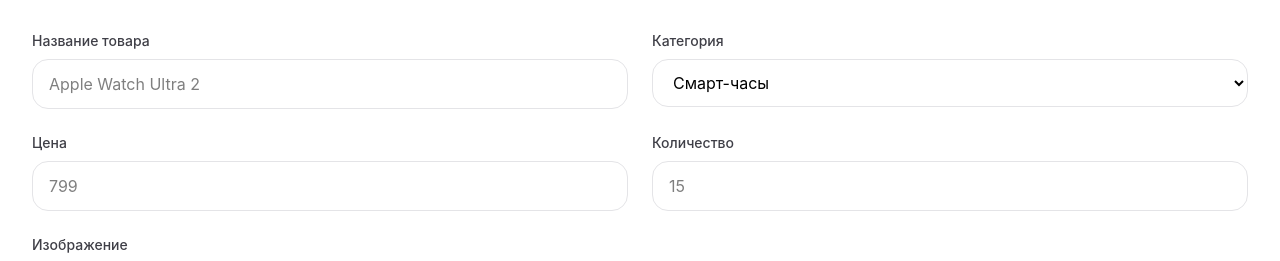
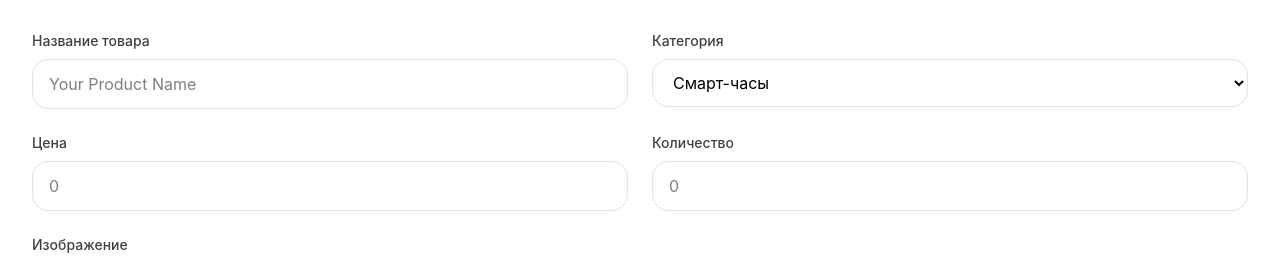
Before and after one commit to Kaytomii/react_project, a React (Vite) app: page / in a window 1280 px wide. Shown: the part 537-798 px from the top of the page. Built offline with nearby package versions, Linux system fonts and the light colour scheme.

Commit message:
write AddProduct

```diff
--- a/src/App.tsx
+++ b/src/App.tsx
@@ -1,13 +1,15 @@
 import './App.css'
 import ProductsList from "./components/ProductsList";
 import AddProduct from "./components/AddProduct";
+import productdata from "./models/Products.ts"
+import {useState} from "react";
 
 function App() {
+    const [products, setProducts] = useState(productdata);
     return (
         <>
-           <ProductsList>
-        </ProductsList>
-            <AddProduct/>
+           <ProductsList products={products}/>
+            <AddProduct setProducts={setProducts} products={products}/>
         </>
     )
 }
--- a/src/components/AddProduct.tsx
+++ b/src/components/AddProduct.tsx
@@ -1,6 +1,21 @@
-const AddProduct = () => {
+import Products from "../models/Products.ts";
+import type {ProductType} from "../types/ProductType.ts";
+import {type ChangeEvent, type SubmitEvent, useState} from "react";
+
+type CreateProductProps = {
+    products: ProductType[];
+    setProducts: (products: ProductType[]) => void;
+}
+const AddProduct = ({products, setProducts}:CreateProductProps) => {
+    const [image, setImage] = useState<string>("");
+    const [count, setCount] = useState<string>("");
+    const [price, setPrice] = useState<string>("");
+    const [title, setTitle] = useState<string>("");
+    const handlerSubmit = (e: SubmitEvent<HTMLFormElement>) => {
+        e.preventDefault();
+    }
     return (
-        <form className="w-full rounded-3xl bg-white p-8 shadow-xl">
+        <form onSubmit={handlerSubmit} className="w-full rounded-3xl bg-white p-8 shadow-xl">
             <h2 className="mb-8 text-3xl font-bold text-zinc-900">
                 Новый товар
             </h2>
@@ -12,8 +27,12 @@
                     </label>
                     <input
                         type="text"
-                        placeholder="Apple Watch Ultra 2"
+                        value={title}
+                        placeholder="Your Product Name"
                         className="w-full rounded-2xl border border-zinc-200 px-4 py-3 outline-none transition focus:border-black"
+                        onChange={(e: ChangeEvent<HTMLInputElement>) => {
+                                setTitle(e.target.value);
+                        }}
                     />
                 </div>
 
@@ -34,8 +53,12 @@
                     </label>
                     <input
                         type="number"
-                        placeholder="799"
+                        value={price}
+                        placeholder="0"
                         className="w-full rounded-2xl border border-zinc-200 px-4 py-3 outline-none transition focus:border-black"
+                        onChange={(e: ChangeEvent<HTMLInputElement>) => {
+                            setPrice(e.target.value);
+                        }}
                     />
                 </div>
 
@@ -45,8 +68,12 @@
                     </label>
                     <input
                         type="number"
-                        placeholder="15"
+                        value={count}
+                        placeholder="0"
                         className="w-full rounded-2xl border border-zinc-200 px-4 py-3 outline-none transition focus:border-black"
+                        onChange={(e: ChangeEvent<HTMLInputElement>) => {
+                            setCount(e.target.value);
+                        }}
                     />
                 </div>
 
@@ -56,8 +83,12 @@
                     </label>
                     <input
                         type="text"
+                        value={image}
                         placeholder="/images/watch.png"
                         className="w-full rounded-2xl border border-zinc-200 px-4 py-3 outline-none transition focus:border-black"
+                        onChange={(e: ChangeEvent<HTMLInputElement>) => {
+                            setImage(e.target.value);
+                        }}
                     />
                 </div>
 
--- a/src/components/ProductsList.tsx
+++ b/src/components/ProductsList.tsx
@@ -1,11 +1,13 @@
-import products from "../models/Products.ts";
 import {Product} from "./Product.tsx";
-import {useState} from "react";
+import type {ProductType} from "../types/ProductType.ts";
 
-const ProductsList = () => {
-    const [listproducts, setListproducts] = useState<Product[]>([...products]);
+type ProductsProps = {
+    products: ProductType[];
+}
+const ProductsList = ({products}: ProductsProps) => {
+    //const [listproducts, setListproducts] = useState<Product[]>([...products]);
     return (<div className="flex p-8">
-        {listproducts.map(product => {
+        {products.map(product => {
             return (<Product key={product.id} product={product} />);
         })}
         </div>)
```
